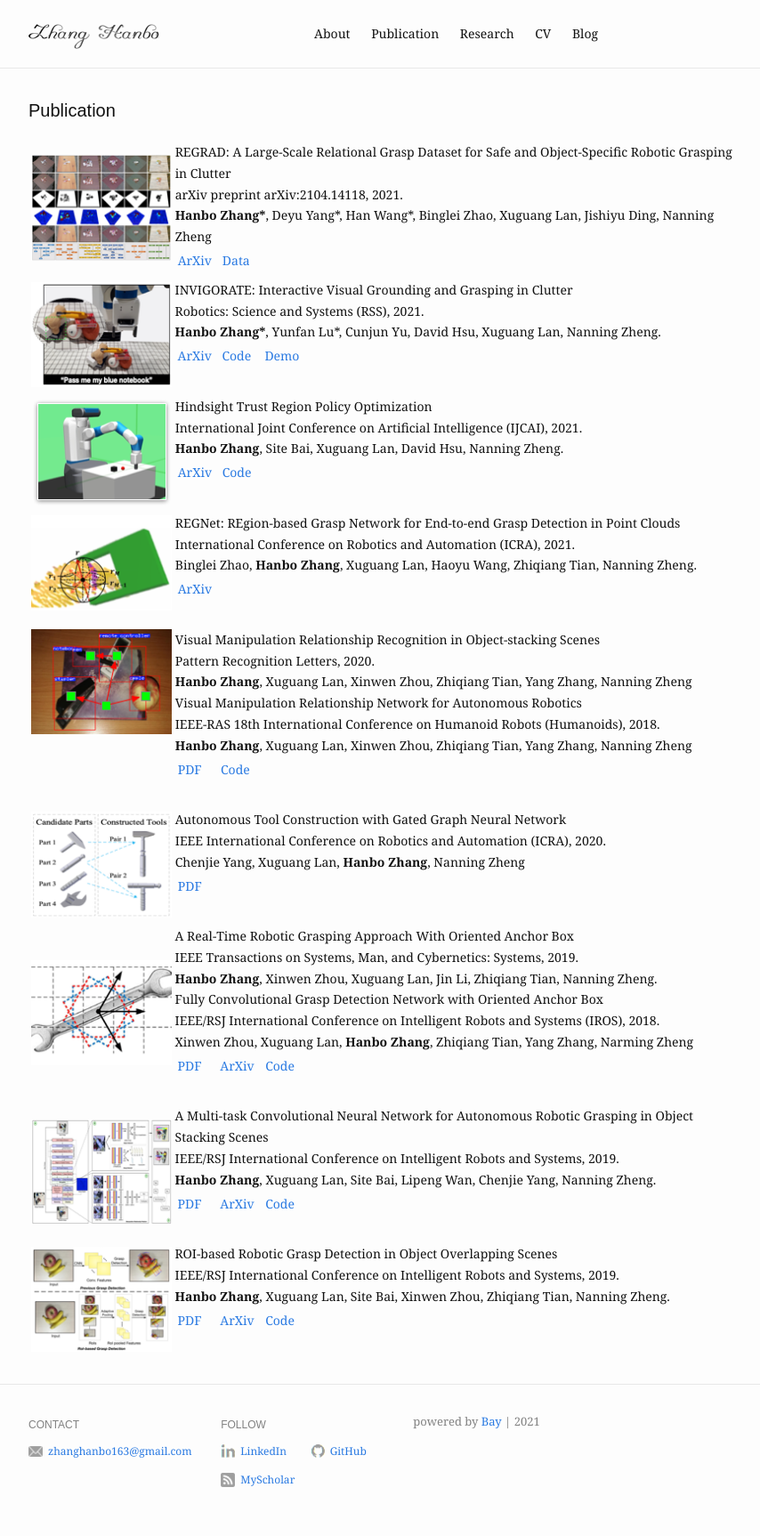
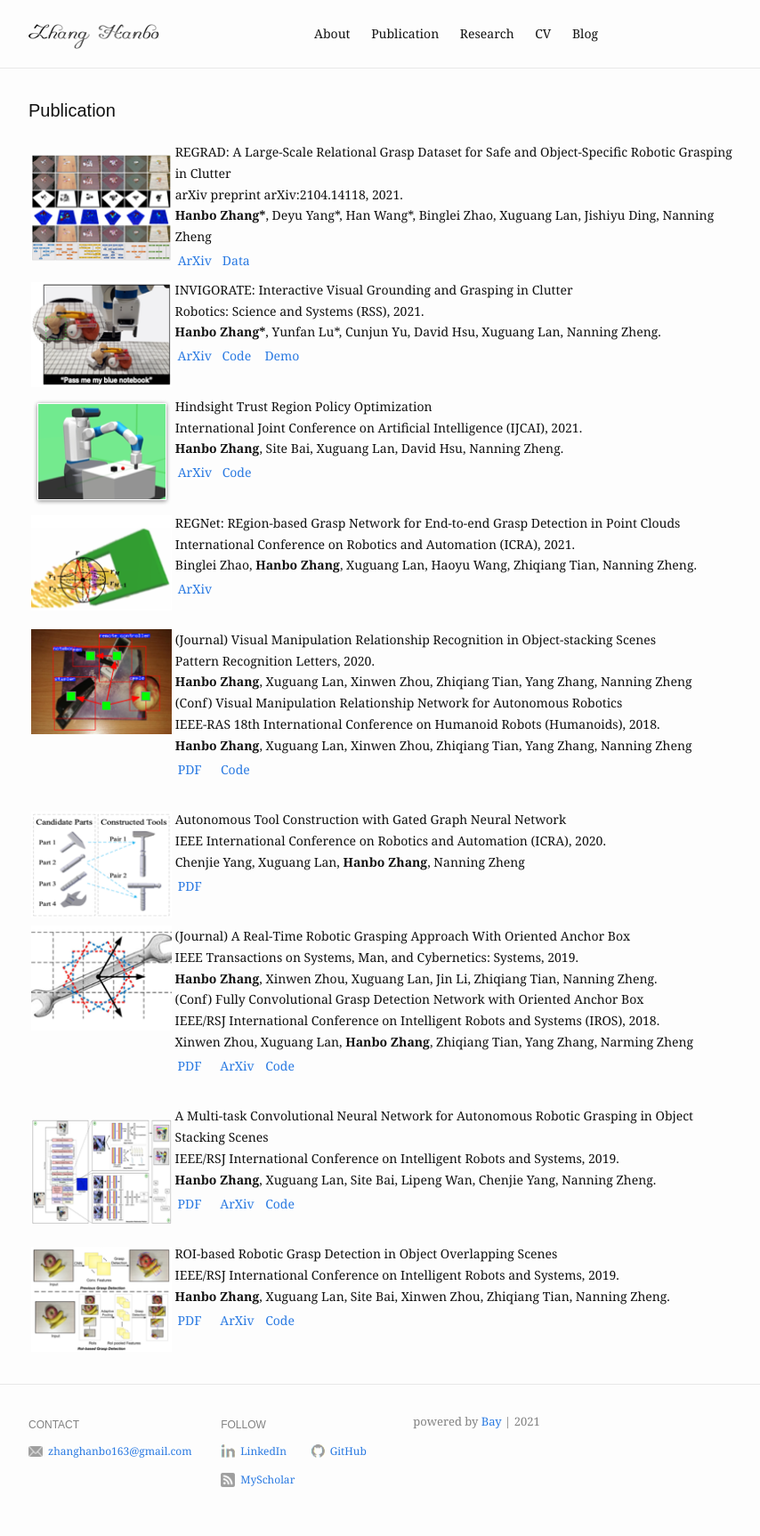
Before and after one commit to ZhangHanbo/zhanghanbo.github.io, a Jekyll site: the page built from publication.md, in a window 1280 px wide. Shown: the whole page at 89% size, without its empty margins (288-1142 px from the left). Built offline with Jekyll 4.4.1, drawn with Linux system fonts in a browser that asks for light colours.

Commit message:
Update publications

```diff
--- a/publication.md
+++ b/publication.md
@@ -100,13 +100,13 @@ Binglei Zhao, <strong>Hanbo Zhang</strong>, Xuguang Lan, Haoyu Wang, Zhiqiang Ti
 <table width= "800" >
 <tr>
 <td width= "160" valign="top" ><img src="/assets/img/work/VMRN_PRL/VMRN.png" alt="vmrn"></td>
-<td width= "640" >Visual Manipulation Relationship Recognition in Object-stacking Scenes
+<td width= "640" >(Journal) Visual Manipulation Relationship Recognition in Object-stacking Scenes
 <br />
 Pattern Recognition Letters, 2020.
 <br />
 <strong>Hanbo Zhang</strong>, Xuguang Lan, Xinwen Zhou, Zhiqiang Tian, Yang Zhang, Nanning Zheng
 <br />
-Visual Manipulation Relationship Network for Autonomous Robotics
+(Conf) Visual Manipulation Relationship Network for Autonomous Robotics
 <br />
 IEEE-RAS 18th International Conference on Humanoid Robots (Humanoids), 2018.
 <br />
@@ -150,14 +150,14 @@ Chenjie Yang, Xuguang Lan, <strong>Hanbo Zhang</strong>, Nanning Zheng
 <!-- Pub split line -->
 <table width= "800" >
 <tr>
-<td width= "160" ><img src="/assets/img/work/FCGN/FCGN.png" alt="fcgn"></td>
-<td width= "640" >A Real-Time Robotic Grasping Approach With Oriented Anchor Box
+<td width= "160" valign="top"><img src="/assets/img/work/FCGN/FCGN.png" alt="fcgn"></td>
+<td width= "640" >(Journal) A Real-Time Robotic Grasping Approach With Oriented Anchor Box
 <br />
 IEEE Transactions on Systems, Man, and Cybernetics: Systems, 2019.
 <br />
 <strong>Hanbo Zhang</strong>, Xinwen Zhou, Xuguang Lan, Jin Li, Zhiqiang Tian, Nanning Zheng.
 <br />
-Fully Convolutional Grasp Detection Network with Oriented Anchor Box
+(Conf) Fully Convolutional Grasp Detection Network with Oriented Anchor Box
 <br />
 IEEE/RSJ International Conference on Intelligent Robots and Systems (IROS), 2018.
 <br />
```
